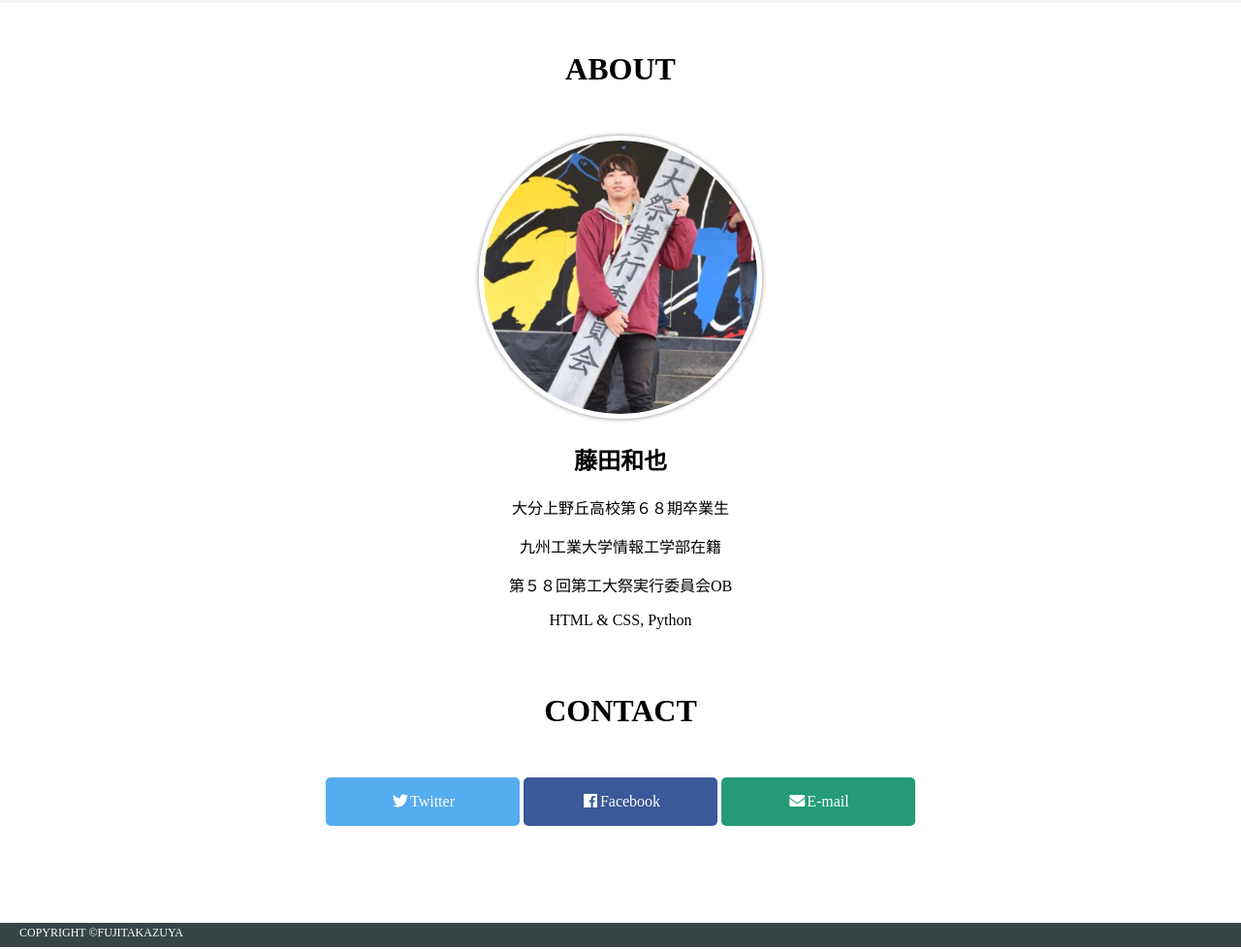
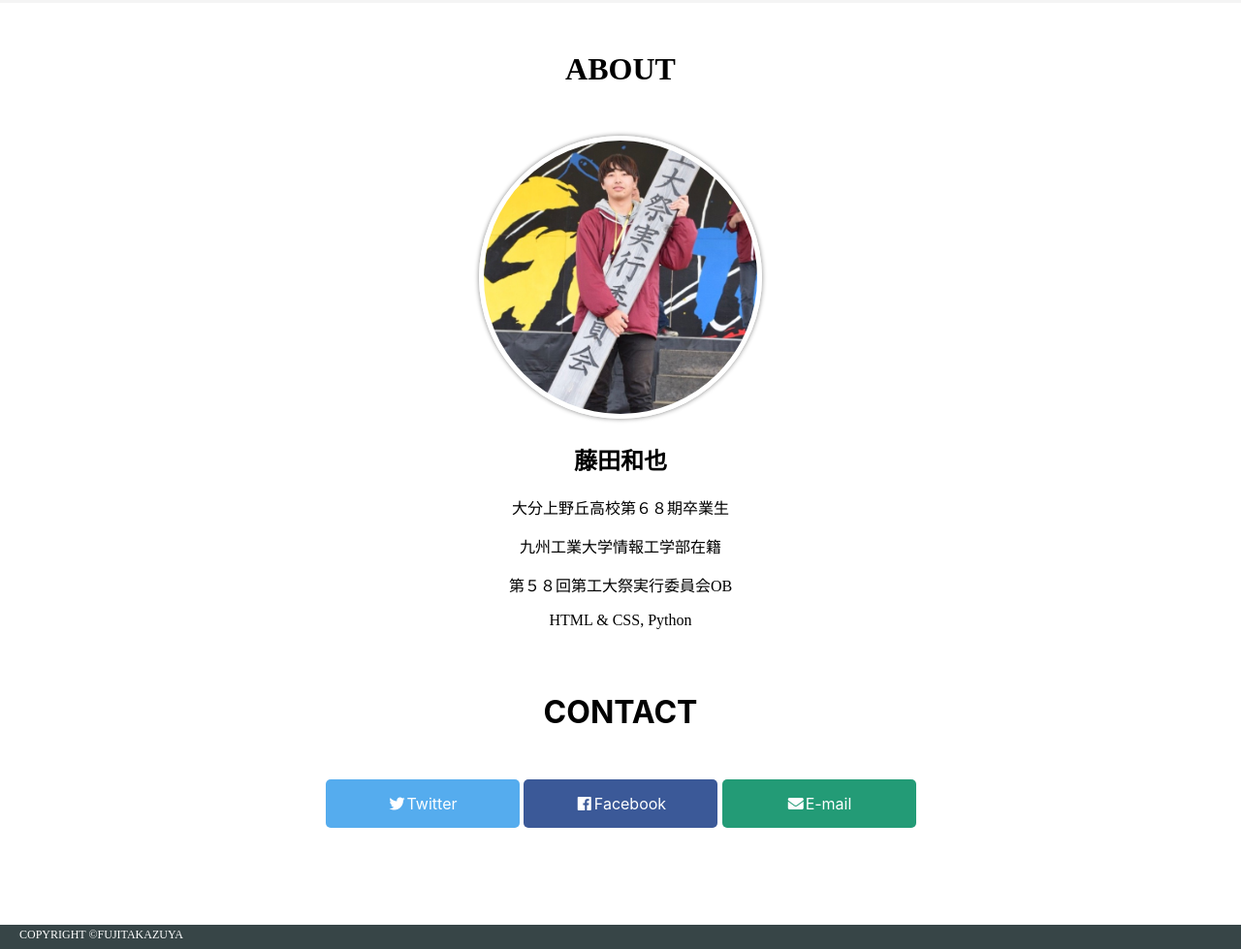
Before and after one commit to kitduya/myportfolio, a plain HTML site: page index.html in a window 1280 px wide. Shown: the part 900-1879 px from the top of the page at 97% size. Drawn offline with nearby package versions, Linux system fonts and the light colour scheme.

Commit message:
Update stylesheet.css

```diff
--- a/stylesheet.css
+++ b/stylesheet.css
@@ -4,7 +4,7 @@
 
 .clear{
   clear: both;
-  font-family: "Hiragino Kaku Gothic ProN";
+  font-family: -apple-system, BlinkMacSystemFont, "Helvetica Neue", "Yu Gothic", YuGothic, "ヒラギノ角ゴ ProN W3", Hiragino Kaku Gothic ProN, Arial, "メイリオ", Meiryo, sans-serif;
 }
 
 body{
@@ -80,16 +80,12 @@ header li{
   background-repeat: no-repeat;
   background-attachment: fixed;
   display: block;
-  /* width: 100vw;
-  height: 100vh; */
   text-align: center;
   color: rgba(0, 0, 0, 0.9);
 }
 
 .top-wrapper-layer{
   background-color: rgba(255, 255, 255, 0.2);
-  /* width: 100vw;
-  height: 100vh; */
 }
 
 .home_animation{
@@ -178,8 +174,6 @@ footer{
   width: 100%;
   height: 25px;
   background-color: rgba(34,49,52,0.9);
-  /* position: absolute;
-  bottom: 0; */
 }
 
 footer h1{
```
